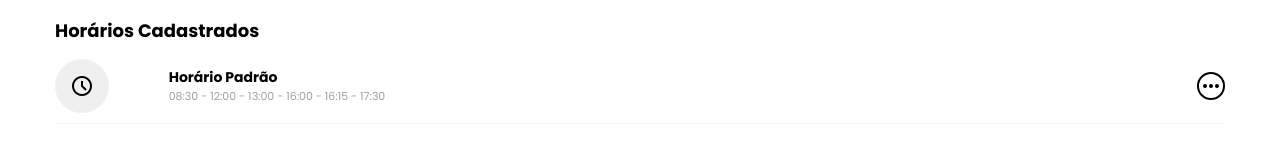
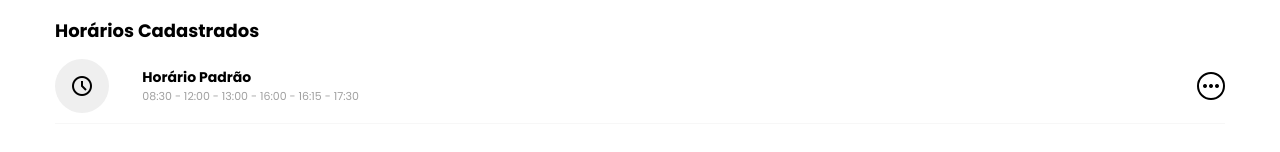
Before and after one commit to Deivisongs/PontoFast, a plain HTML site: page pages/horarios/horarios.html in a window 1280 px wide. Shown: the part 296-448 px from the top of the page. Drawn offline with nearby package versions, Linux system fonts and the light colour scheme.

Commit message:
Update horarios.css

```diff
--- a/pages/horarios/horarios.css
+++ b/pages/horarios/horarios.css
@@ -60,8 +60,8 @@
 .sectionHorarios .divRegistros .registro .divLeft{
     display: flex;
     align-items: center;
-    width: 85%;
-    gap: 6%;
+    width: 95%;
+    gap: 3%;
 }
 .sectionHorarios .divRegistros .registro .divLeft .imgRegistro{
     padding: 15px;
```
